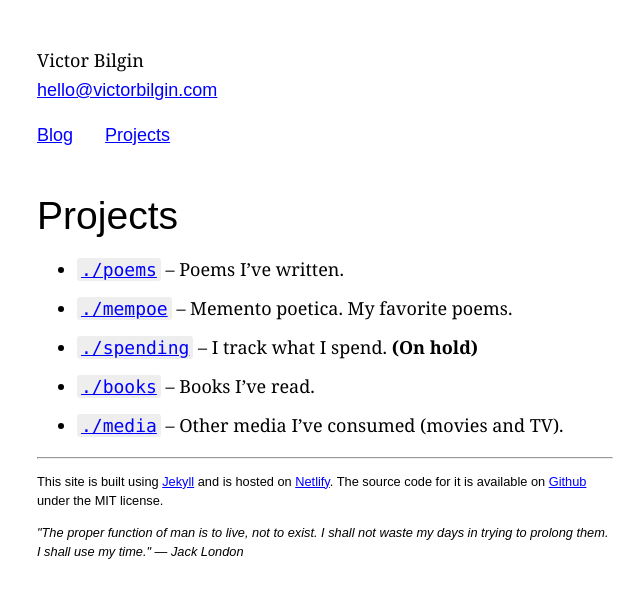
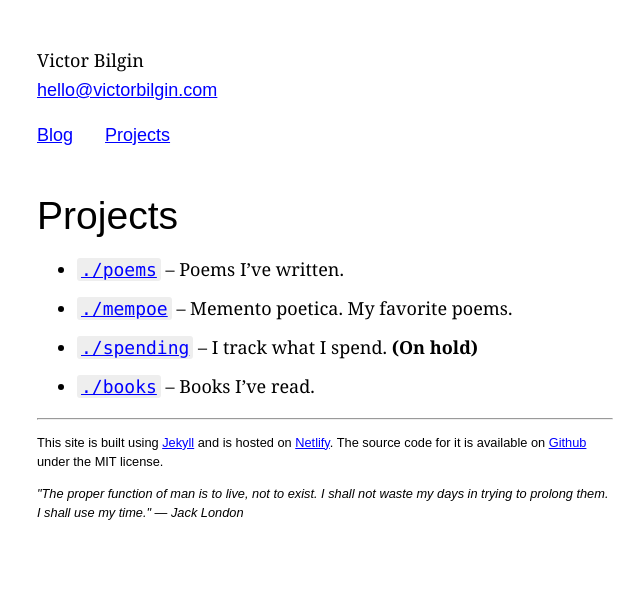
Before and after one commit to vbilgin/vb-v7, a Jekyll site: the page built from _pages/projects.md, in a window 1280 px wide. Shown: the top 598 px of the page, without its empty margins (315-955 px from the left). Built offline with Jekyll 4.4.1, drawn with Linux system fonts in a browser that asks for light colours.

Commit message:
Removed accidental addition of Media project

```diff
--- a/_pages/projects.md
+++ b/_pages/projects.md
@@ -12,5 +12,3 @@ permalink: /projects
   I track what I spend. **(On hold)**
 - [`./books`](/projects/books) --
   Books I've read.
-- [`./media`](/projects/media) --
-  Other media I've consumed (movies and TV).
```
